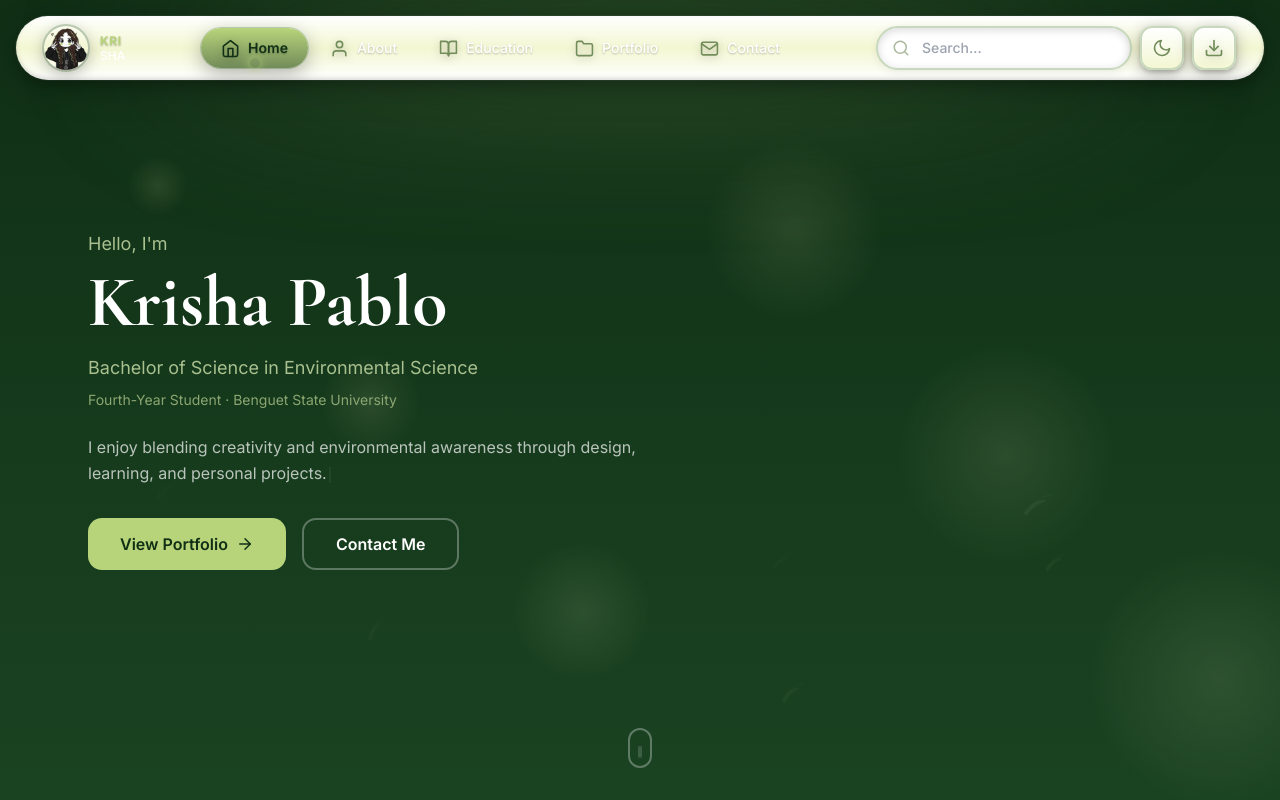
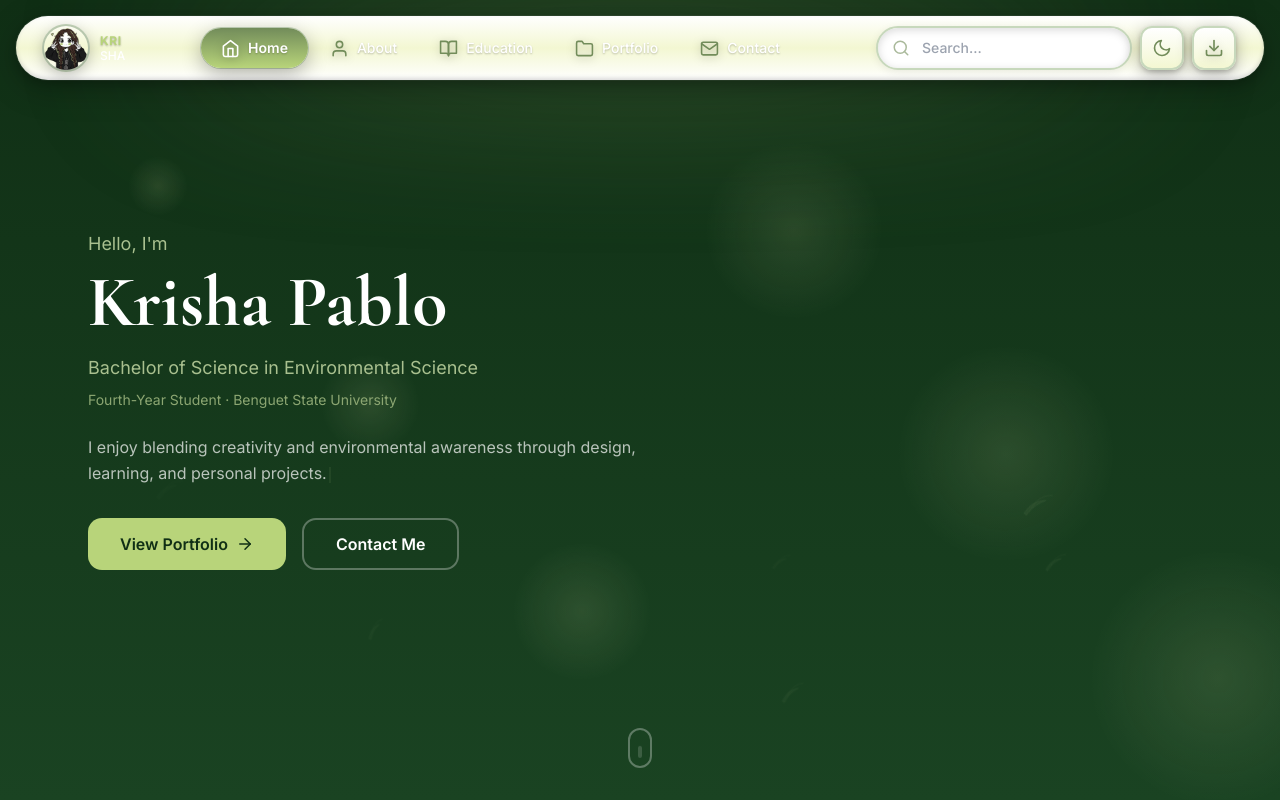
Before and after one commit to pablokrsh/Krisha-Online-Portfolio, a React (Vite) app: page / in a window 1280 px wide. Shown: the top 800 px of the page. Built offline with nearby package versions, Linux system fonts and the light colour scheme.

Commit message:
Fix navbar: active indicator uses darker secondary gradient, removed extra dot indicator

```diff
--- a/src/components/Navbar.jsx
+++ b/src/components/Navbar.jsx
@@ -132,14 +132,14 @@ export default function Navbar() {
             const Icon = link.icon
             const active = isActive(link.href)
             return (
-              <Link
+<Link
                 key={link.name}
                 to={link.href}
                 aria-current={active ? 'page' : undefined}
                 className="relative flex items-center gap-2 px-5 py-2.5 rounded-[1.5rem] transition-all duration-300 group"
                 style={{
-                  color: active ? 'var(--text-white)' : 'var(--navbar-text)',
-                  background: active ? 'linear-gradient(180deg, var(--accent) 0%, var(--secondary) 100%)' : 'transparent',
+                  color: active ? '#FFFFFF' : 'var(--navbar-text)',
+                  background: active ? 'linear-gradient(180deg, var(--secondary) 0%, var(--accent) 100%)' : 'transparent',
                   fontWeight: active ? '600' : '500',
                   textShadow: '0 1px 2px rgba(0,0,0,0.25)',
                   boxShadow: active ? '0 6px 20px rgba(0,0,0,0.3), 0 0 0 1px var(--border)' : 'none',
@@ -155,9 +155,6 @@ export default function Navbar() {
                 <span className="font-body text-sm hidden sm:inline" style={{ color: active ? 'var(--text-white)' : 'var(--navbar-text)', fontWeight: active ? '600' : '500' }}>
                   {link.name}
                 </span>
-                {active && (
-                  <span className="absolute bottom-0 left-1/2 -translate-x-1/2 w-2.5 h-2.5 rounded-full" style={{ background: 'var(--text-white)', boxShadow: '0 0 10px var(--accent)' }} />
-                )}
               </Link>
             )
           })}
```
